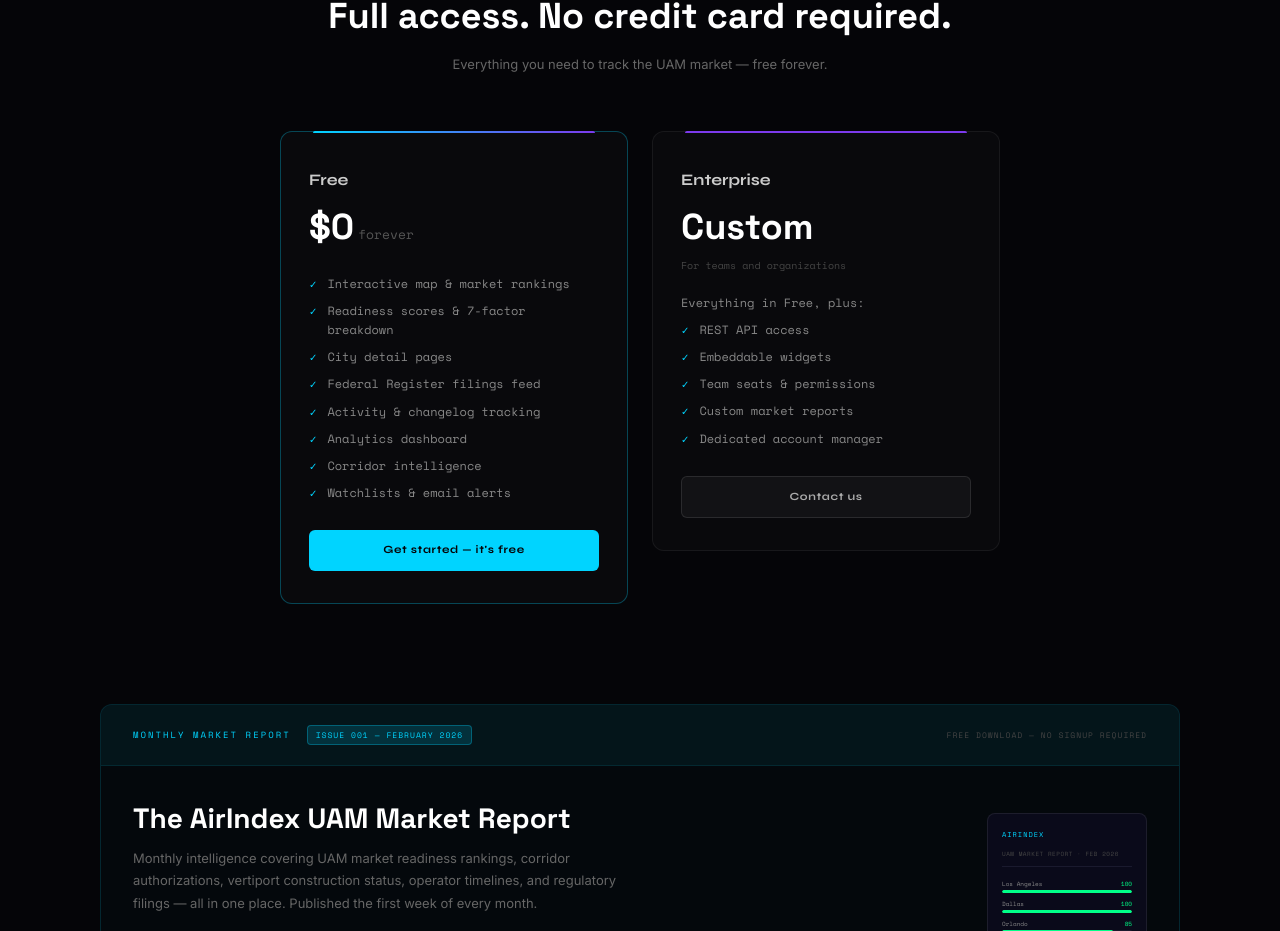
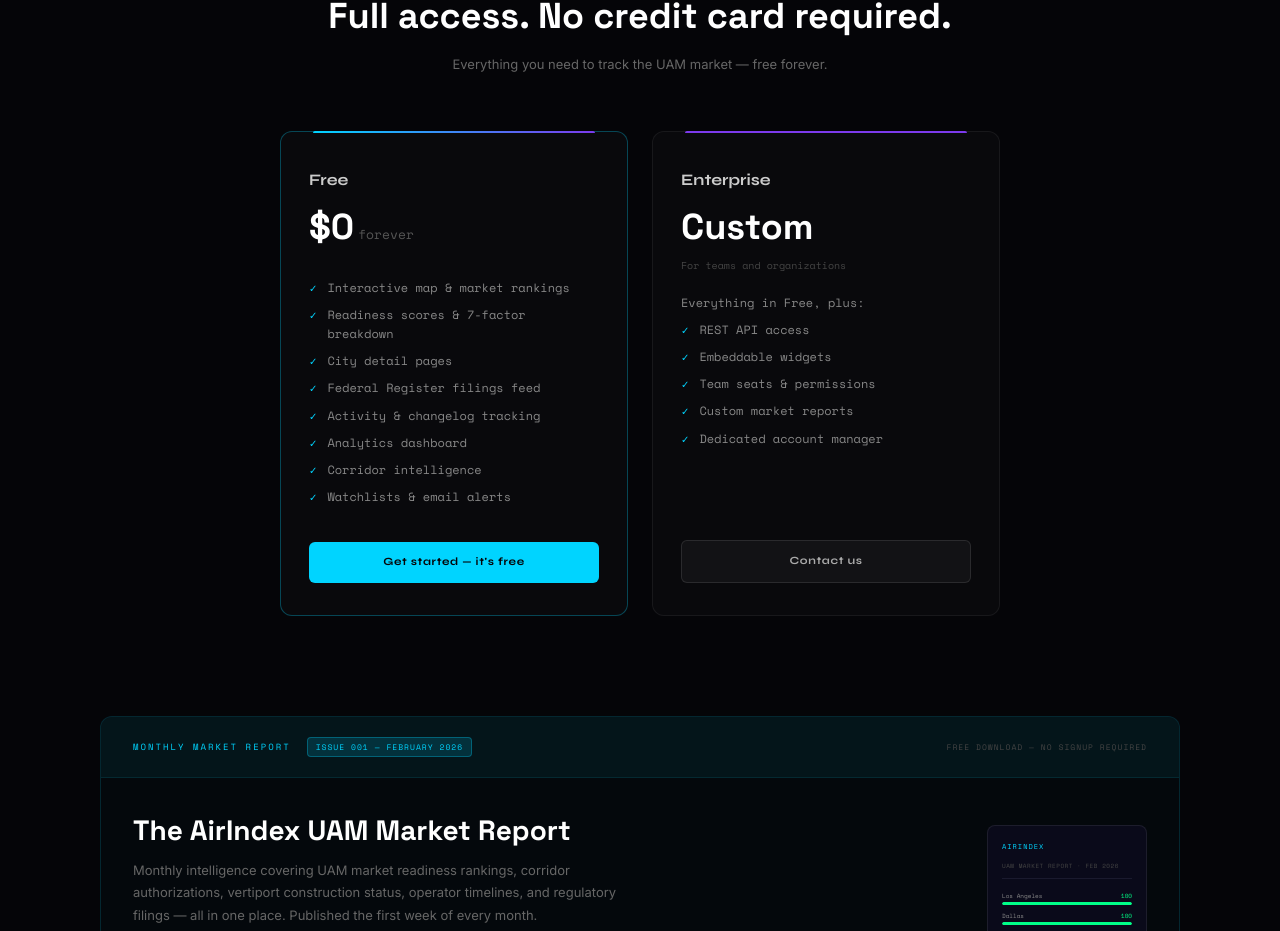
Before and after one commit to Xdrum1/airgrid, a Next.js app: page / in a window 1280 px wide. Shown: the part 1733-2664 px from the top of the page. Built offline with nearby package versions, Linux system fonts and the light colour scheme; no server answers; the database is empty.

Commit message:
Equal-height pricing cards with bottom-aligned CTAs

```diff
--- a/src/app/(landing)/page.tsx
+++ b/src/app/(landing)/page.tsx
@@ -454,7 +454,7 @@ export default async function LandingPage() {
             gap: 24,
             maxWidth: 720,
             margin: "0 auto",
-            alignItems: "start",
+            alignItems: "stretch",
           }}
         >
           {TIERS.map((tier) => {
@@ -464,6 +464,8 @@ export default async function LandingPage() {
                 key={tier.name}
                 style={{
                   position: "relative",
+                  display: "flex",
+                  flexDirection: "column",
                   background: "rgba(255,255,255,0.02)",
                   border: isFree
                     ? "1px solid rgba(0,212,255,0.3)"
@@ -544,7 +546,7 @@ export default async function LandingPage() {
                 {!("yearlyNote" in tier) && <div style={{ marginBottom: 20 }} />}
 
                 {/* Features */}
-                <ul style={{ listStyle: "none", padding: 0, margin: "0 0 28px" }}>
+                <ul style={{ listStyle: "none", padding: 0, margin: "0 0 28px", flex: 1 }}>
                   {tier.features.map((f) => (
                     <li
                       key={f}
```
